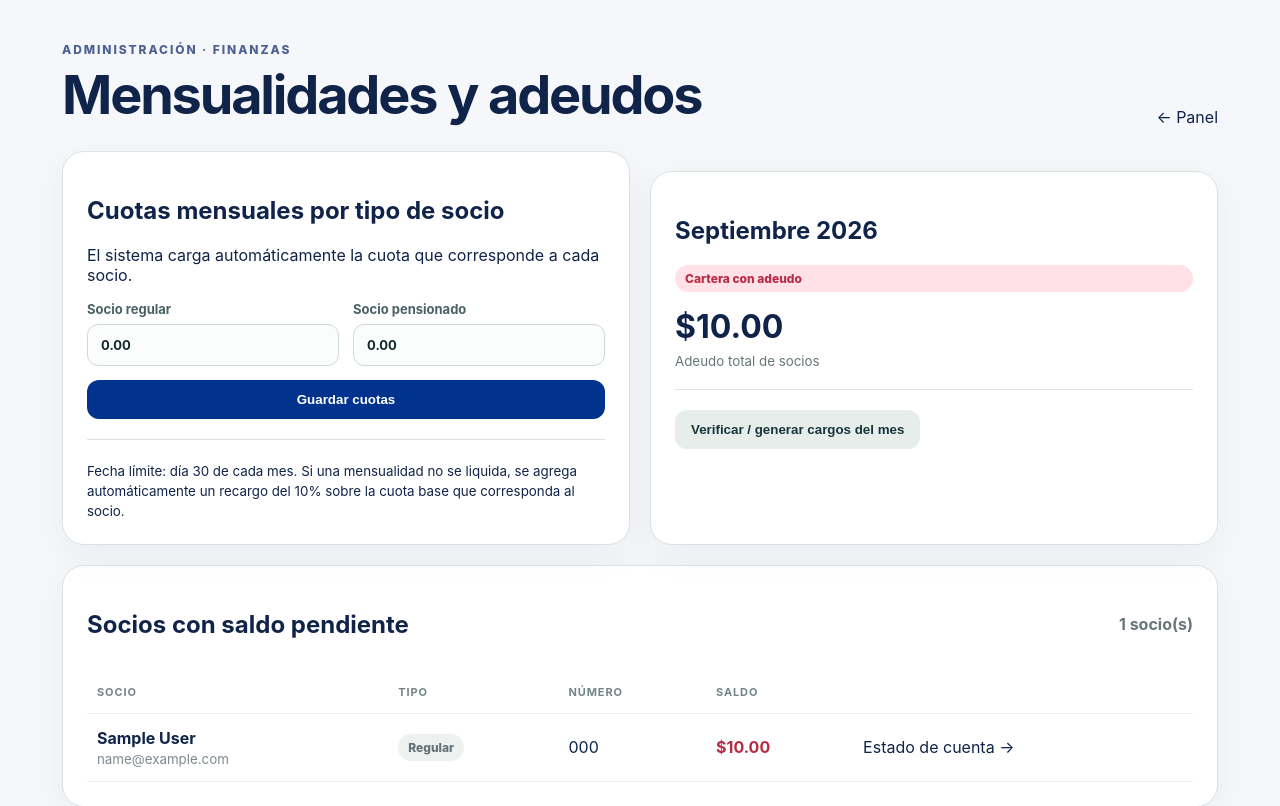
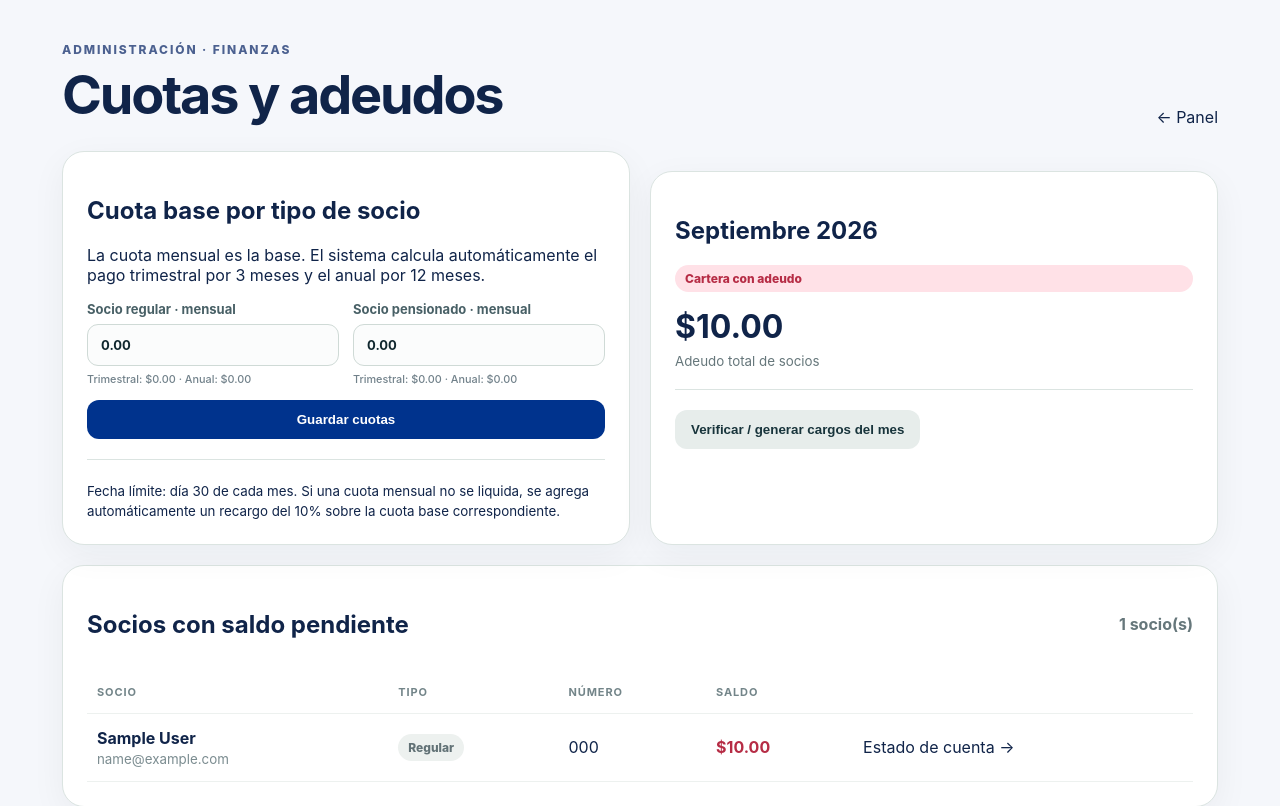
Before and after one commit to cleones1/club-leones-sabinas, a FastAPI app: page /admin/finanzas in a window 1280 px wide. Shown: the part 76-882 px from the top of the page. Run offline with FastAPI, Linux system fonts and the light colour scheme; the visitor is signed in with stand-in values (Sample User, id 1); tables that the repository leaves empty hold one stand-in row (values such as "Sample post"); some libraries are stand-ins or nearby versions.

Commit message:
Show quarterly and annual dues in finance dashboard

```diff
--- a/app/templates/finance_dashboard.html
+++ b/app/templates/finance_dashboard.html
@@ -1,13 +1,13 @@
-{% extends "base.html" %}{% block title %}Mensualidades y adeudos · Club de Leones de Sabinas{% endblock %}{% block content %}
-<div class="page-head"><div><span class="eyebrow">ADMINISTRACIÓN · FINANZAS</span><h1>Mensualidades y adeudos</h1></div><a href="/admin">← Panel</a></div>
-{% if saved %}<div class="alert success">Cuotas mensuales actualizadas y aplicadas al mes actual según el tipo de socio.</div>{% endif %}
+{% extends "base.html" %}{% block title %}Cuotas y adeudos · Club de Leones de Sabinas{% endblock %}{% block content %}
+<div class="page-head"><div><span class="eyebrow">ADMINISTRACIÓN · FINANZAS</span><h1>Cuotas y adeudos</h1></div><a href="/admin">← Panel</a></div>
+{% if saved %}<div class="alert success">Cuotas base actualizadas y aplicadas al mes actual según el tipo de socio.</div>{% endif %}
 <div class="detail-grid">
-<section class="card"><h2>Cuotas mensuales por tipo de socio</h2><p>El sistema carga automáticamente la cuota que corresponde a cada socio.</p>
+<section class="card"><h2>Cuota base por tipo de socio</h2><p>La cuota mensual es la base. El sistema calcula automáticamente el pago trimestral por 3 meses y el anual por 12 meses.</p>
 <form class="compact-form" action="/admin/finanzas/mensualidad" method="post">
-<label>Socio regular<input type="number" name="regular_amount" min="0" step="0.01" value="{{'%.2f'|format(monthly_fee)}}" required></label>
-<label>Socio pensionado<input type="number" name="pensionado_amount" min="0" step="0.01" value="{{'%.2f'|format(monthly_fee_pensionado)}}" required></label>
+<label>Socio regular · mensual<input type="number" name="regular_amount" min="0" step="0.01" value="{{'%.2f'|format(monthly_fee)}}" required><small>Trimestral: ${{"{:,.2f}".format(monthly_fee * 3)}} · Anual: ${{"{:,.2f}".format(monthly_fee * 12)}}</small></label>
+<label>Socio pensionado · mensual<input type="number" name="pensionado_amount" min="0" step="0.01" value="{{'%.2f'|format(monthly_fee_pensionado)}}" required><small>Trimestral: ${{"{:,.2f}".format(monthly_fee_pensionado * 3)}} · Anual: ${{"{:,.2f}".format(monthly_fee_pensionado * 12)}}</small></label>
 <button>Guardar cuotas</button></form>
-<hr><small>Fecha límite: día 30 de cada mes. Si una mensualidad no se liquida, se agrega automáticamente un recargo del 10% sobre la cuota base que corresponda al socio.</small></section>
+<hr><small>Fecha límite: día 30 de cada mes. Si una cuota mensual no se liquida, se agrega automáticamente un recargo del 10% sobre la cuota base correspondiente.</small></section>
 <section class="card"><h2>{{period}}</h2><div class="member-status"><span class="badge {{'danger' if total_debt > 0 else 'success'}}">{{'Cartera con adeudo' if total_debt > 0 else 'Todos al corriente'}}</span><b>${{"{:,.2f}".format(total_debt)}}</b><small>Adeudo total de socios</small></div><hr><form action="/admin/finanzas/generar" method="post"><button class="secondary">Verificar / generar cargos del mes</button></form></section>
 </div>
 <section class="card"><div class="section-title"><h2>Socios con saldo pendiente</h2><span>{{debtors|length}} socio(s)</span></div><div class="table-wrap"><table><thead><tr><th>Socio</th><th>Tipo</th><th>Número</th><th>Saldo</th><th></th></tr></thead><tbody>{% for m,balance in debtors %}<tr><td><strong>{{m.first_name}} {{m.last_name}}</strong><small>{{m.email}}</small></td><td><span class="badge {{'warning' if member_type_map[m.id] == 'Pensionado' else 'muted'}}">{{member_type_map[m.id]}}</span></td><td>{{m.member_number}}</td><td><strong class="money-danger">${{"{:,.2f}".format(balance)}}</strong></td><td><a href="/admin/socios/{{m.id}}/adeudo">Estado de cuenta →</a></td></tr>{% else %}<tr><td colspan="5">No hay socios con adeudo.</td></tr>{% endfor %}</tbody></table></div></section>
```
